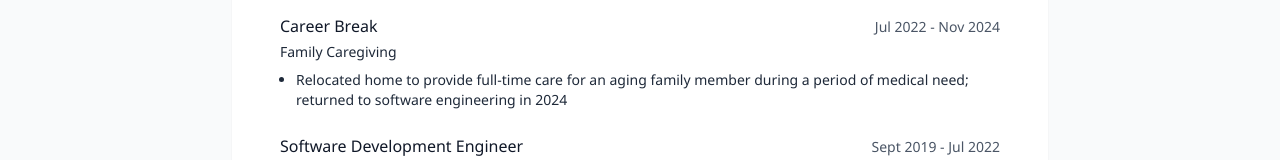
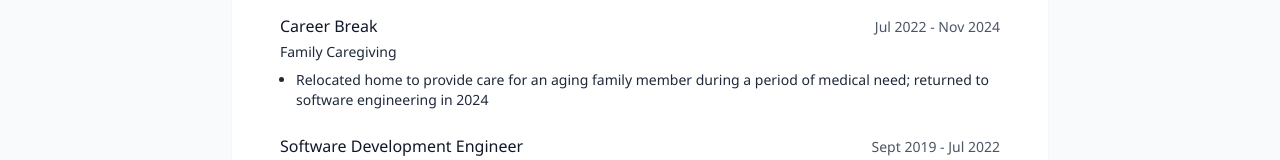
Before and after one commit to girrig/brandonodom.com, a Next.js app in the folder brandonodom.com/: page /resume in a window 1280 px wide. Shown: the part 567-727 px from the top of the page. Built offline with nearby package versions, Linux system fonts and the light colour scheme; a web font is replaced by a local one.

Commit message:
Added Japanese to interests

```diff
--- a/brandonodom.com/components/home/HomePage.tsx
+++ b/brandonodom.com/components/home/HomePage.tsx
@@ -30,7 +30,7 @@ const HomePage = () => {
             <p className="text-gray-600 max-w-md leading-relaxed mb-4">
               My personal projects gravitate toward game development and
               financial markets. Outside of work, I&apos;m into hiking, music,
-              video games, and travel.
+              video games, and travel, and I&apos;m currently learning Japanese.
             </p>
             <p className="text-gray-600 max-w-md leading-relaxed">
               To learn more about my work, check out my{" "}
--- a/brandonodom.com/components/resume/ResumeContent.tsx
+++ b/brandonodom.com/components/resume/ResumeContent.tsx
@@ -111,9 +111,8 @@ const ResumeContent = ({ onDownload }: ResumeContentProps) => {
           </div>
           <ul className="text-sm text-gray-800 space-y-1 pl-4 list-disc">
             <li>
-              Relocated home to provide full-time care for an aging family
-              member during a period of medical need; returned to software
-              engineering in 2024
+              Relocated home to provide care for an aging family member during a
+              period of medical need; returned to software engineering in 2024
             </li>
           </ul>
         </div>
```
